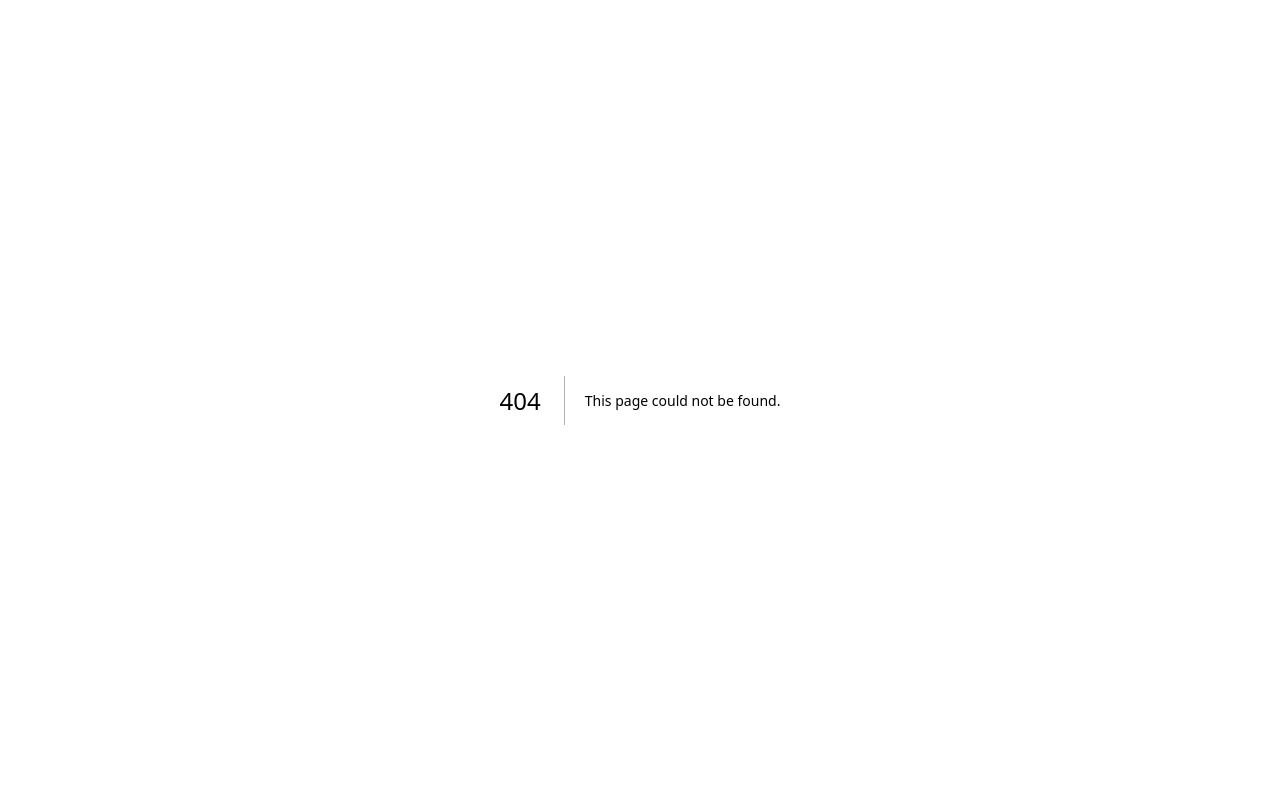
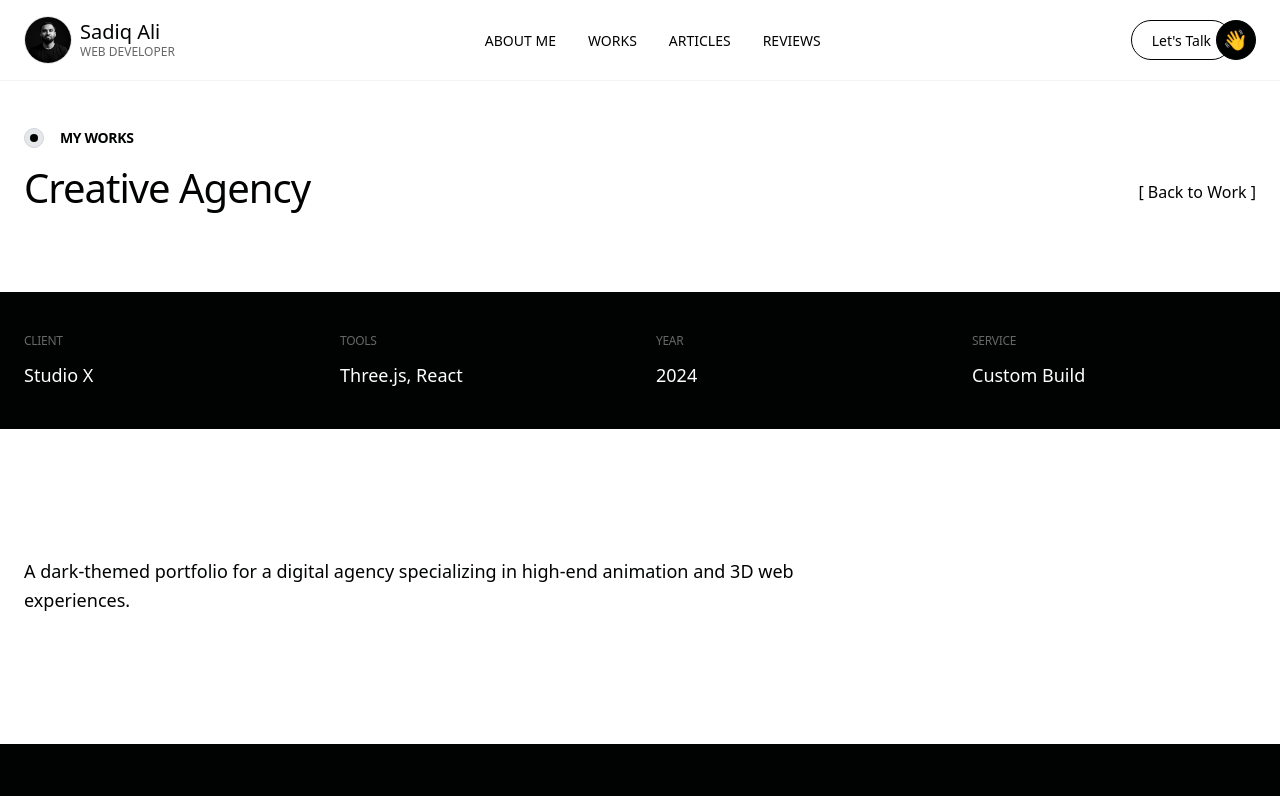
Before and after one commit to itssadiq/Sadiq-NovixSoft, a Next.js app: page /projects/agency-portfolio in a window 1280 px wide. Before the commit this address had no page. Shown: the top 796 px of the page. Built offline with nearby package versions, Linux system fonts and the light colour scheme.

Commit message:
Added a new project hero component for project specific pages.

```diff
--- /dev/null
+++ b/src/app/projects/[id]/page.jsx
@@ -0,0 +1,36 @@
+import { projectsData } from "@/data/projects";
+import { notFound } from "next/navigation";
+import Navbar from "@/components/Navbar";
+import Footer from "@/components/Footer";
+import ProjectHero from "@/components/ProjectHero";
+
+export default async function ProjectPage({ params }) {
+  const { id } = await params;
+
+  const project = projectsData.find((p) => p.id === id);
+
+  if (!project) {
+    notFound();
+  }
+
+  return (
+    <main className="min-h-screen bg-[var(--color-white)]">
+      <Navbar />
+
+      <ProjectHero project={project} />
+
+      {/* PROJECT DESCRIPTION SECTION */}
+      <section className="py-20 md:py-32">
+        <div className="max-w-[1400px] mx-auto px-6">
+          <div className="max-w-[800px]">
+            <p className="type-body-large text-[var(--color-dim-grey)] leading-relaxed">
+              {project.description}
+            </p>
+          </div>
+        </div>
+      </section>
+
+      <Footer />
+    </main>
+  );
+}
--- /dev/null
+++ b/src/components/ProjectHero.jsx
@@ -0,0 +1,63 @@
+import React from "react";
+import Link from "next/link";
+
+export default function ProjectHero({ project }) {
+  if (!project) return null;
+
+  const details = [
+    { label: "Client", value: project.client },
+    { label: "Tools", value: project.tools },
+    { label: "Year", value: project.year },
+    { label: "Service", value: project.service },
+  ];
+
+  return (
+    <section className="w-full bg-[var(--color-white)] pt-32 overflow-hidden">
+      {/* TOP CONTENT */}
+      <div className="max-w-[1400px] mx-auto px-6 pb-20">
+        <div className="flex flex-col md:flex-row md:items-end md:justify-between gap-8">
+          {/* LEFT: BADGE & TITLE */}
+          <div className="max-w-[800px]">
+            <div className="flex items-center gap-4 mb-4">
+              <div className="w-5 h-5 rounded-full bg-gray-200 flex items-center justify-center border border-gray-300">
+                <div className="w-2 h-2 rounded-full bg-[var(--color-black)]"></div>
+              </div>
+              <h5 className="type-h6 tracking-tight uppercase font-bold">
+                My Works
+              </h5>
+            </div>
+            <h1 className="type-h1 tracking-tight">{project.title}</h1>
+          </div>
+
+          {/* RIGHT: BACK LINK (Slight upscale hover effect) */}
+          <div className="mb-2">
+            <Link
+              href="/works"
+              className="type-body font-medium inline-block transition-transform duration-300 hover:scale-105"
+            >
+              [ Back to Work ]
+            </Link>
+          </div>
+        </div>
+      </div>
+
+      {/* BOTTOM RIBBON: PROJECT METADATA */}
+      <div className="w-full bg-[var(--color-black)] py-10">
+        <div className="max-w-[1400px] mx-auto px-6">
+          <div className="grid grid-cols-2 lg:grid-cols-4 gap-y-10 gap-x-8">
+            {details.map((item, index) => (
+              <div key={index} className="flex flex-col gap-3">
+                <span className="type-caption uppercase tracking-tight font-bold">
+                  {item.label}
+                </span>
+                <span className="type-body-large !text-[var(--color-white)]">
+                  {item.value}
+                </span>
+              </div>
+            ))}
+          </div>
+        </div>
+      </div>
+    </section>
+  );
+}
--- a/src/components/Works.jsx
+++ b/src/components/Works.jsx
@@ -11,7 +11,7 @@ export default function Works() {
   return (
     <section
       id="works"
-      className="w-full bg-[var(--color-primary)] pt-20 md:pt-32"
+      className="w-full bg-[var(--color-white)] pt-20 md:pt-32"
     >
       <div className="max-w-[1400px] mx-auto px-6">
         {/* SECTION HEADER (Applied Rule: mb-10 md:mb-16) */}
```
